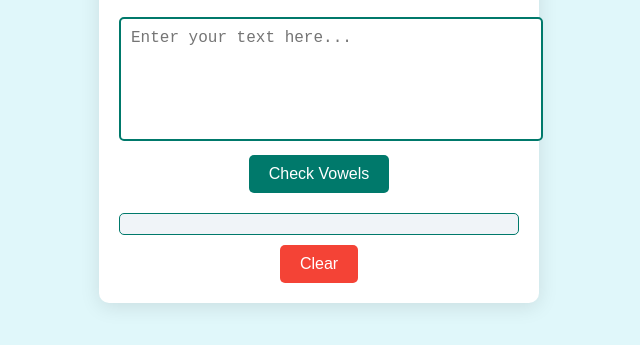
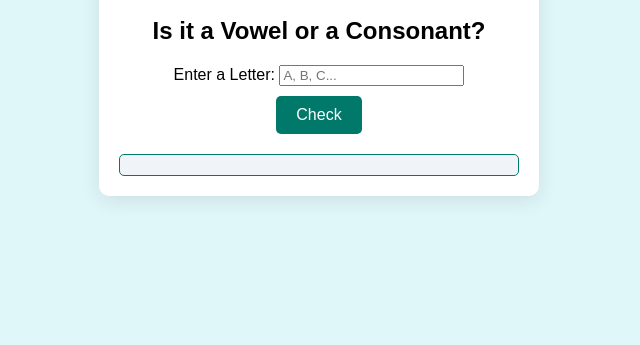
Before and after one commit to AyeshaMalak/Vowelchecker, a plain HTML site: page index.html in a window 1280 px wide. Shown: the part 181-526 px from the top of the page, without its empty margins (321-961 px from the left). Drawn offline with Linux system fonts and the light colour scheme.

Commit message:
Update index.html

```diff
--- a/index.html
+++ b/index.html
@@ -9,11 +9,13 @@
 <body>
     <div class="container">
         <h1>Vowel Checker</h1>
-        <textarea id="inputText" placeholder="Enter your text here..."></textarea>
-        <button onclick="checkVowels()">Check Vowels</button>
-
-        <div id="result" class="result"></div>
-        <button onclick="clearText()" class="clear-button">Clear</button>
+        <h2>Is it a Vowel or a Consonant?</h2>
+        <div class="input-group">
+            <label for="letter">Enter a Letter:</label>
+            <input type="text" id="letter" maxlength="1" placeholder="A, B, C...">
+        </div>
+        <button id="checkBtn">Check</button>
+        <div class="result" id="result"></div>
     </div>
 
     <script src="script.js"></script>
```
